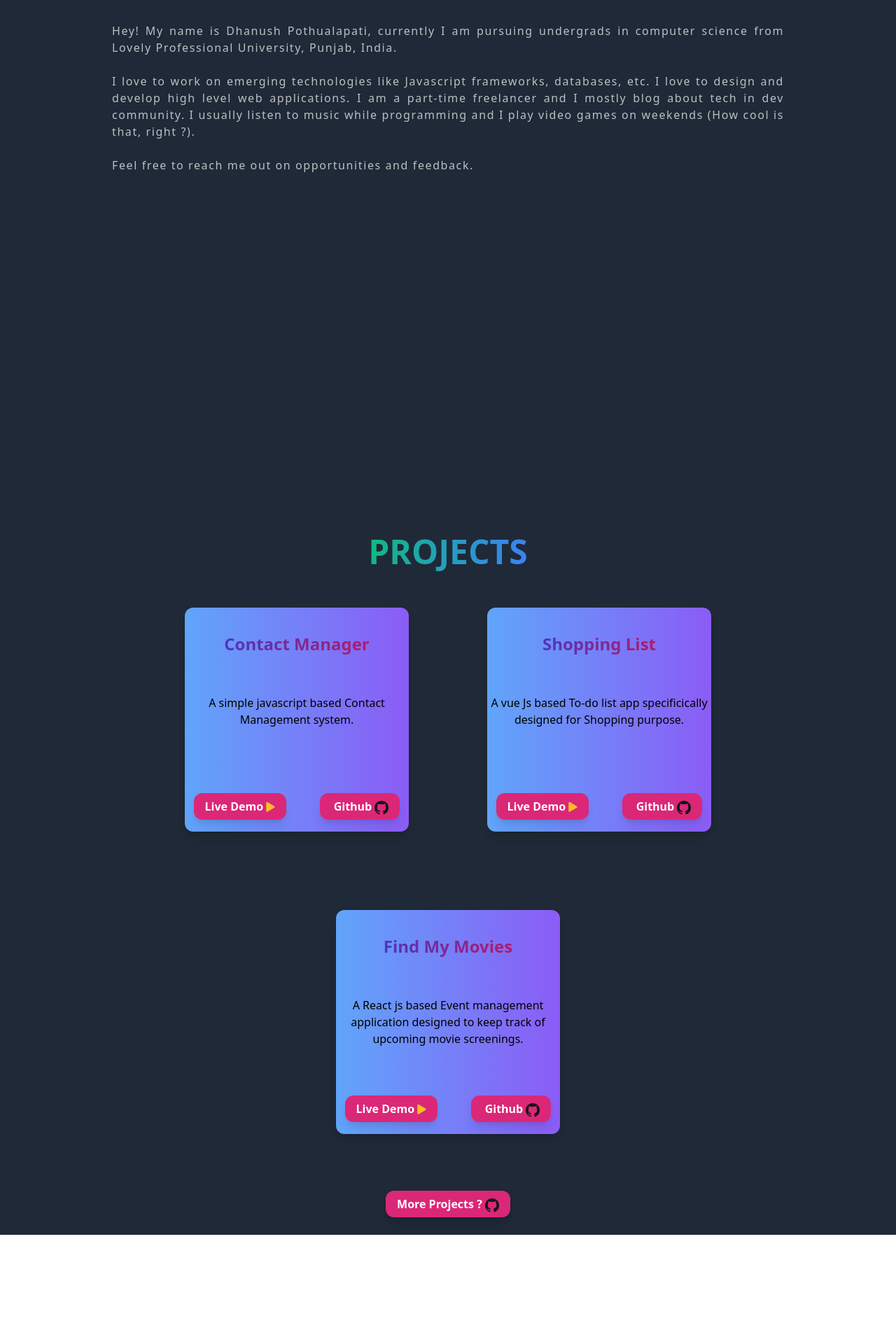
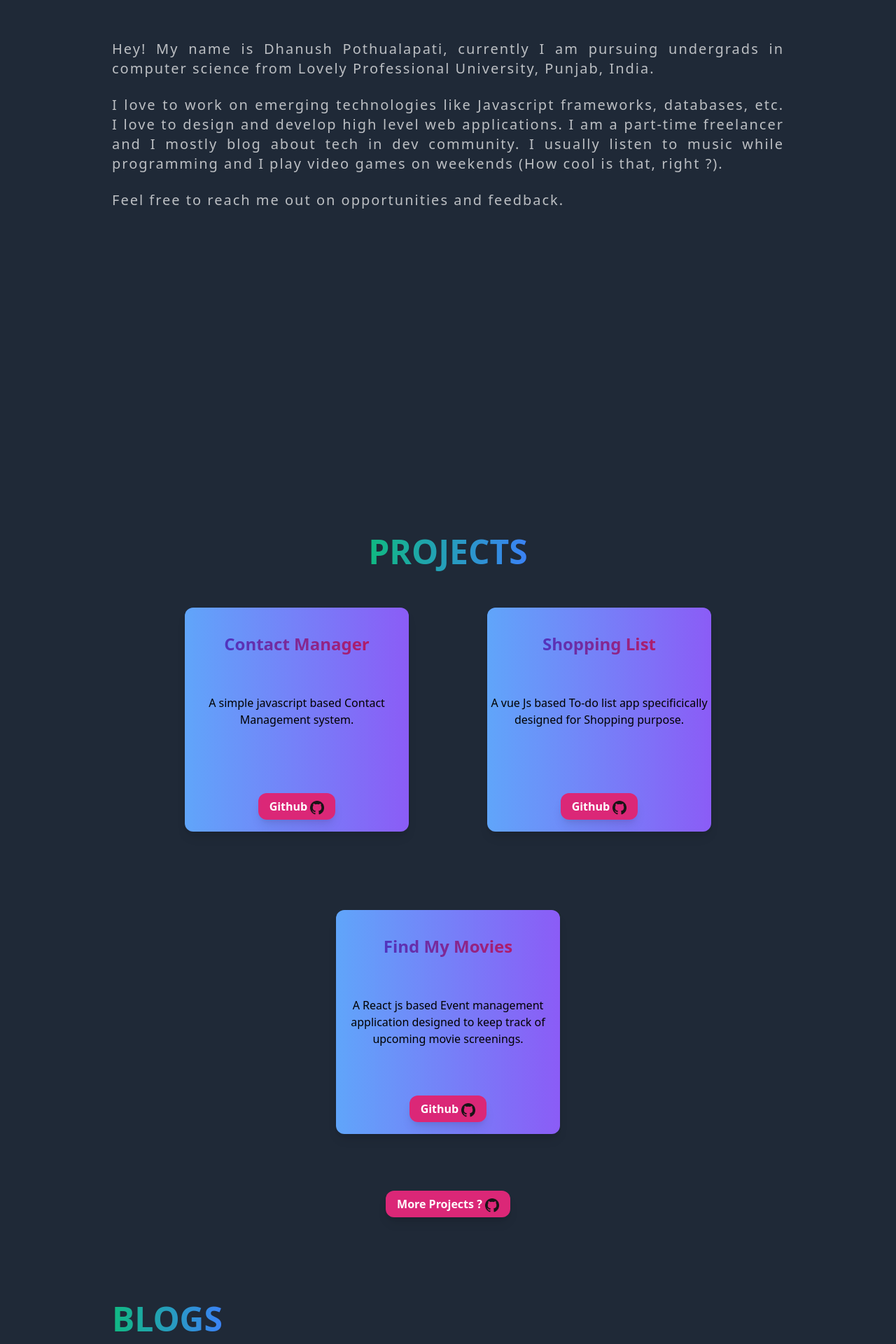
Before and after one commit to Dhanushreddy09/portfolio, a Vue app: page / in a window 1280 px wide. Shown: the part 820-2740 px from the top of the page at 70% size. Before the commit the page ends 2584 px from the top, so only its background shows below. Built offline with nearby package versions, Linux system fonts and the light colour scheme; a small style sheet from the web is missing.

Commit message:
screwing up

```diff
--- a/src/components/Navbar.vue
+++ b/src/components/Navbar.vue
@@ -4,7 +4,7 @@
       <ul class="md:space-x-10 space-x-8">
         <li class="float-left cursor-pointer px-3 hover:bg-green-50 hover:text-black rounded-md hover:shadow-lg"><a href="#about">ABOUT</a></li>
     <li class="float-left cursor-pointer px-3 hover:bg-green-50 hover:text-black rounded-md hover:shadow-lg"><a href="#projects">PROJECTS</a></li>
-    <li class="float-left cursor-pointer px-3 hover:bg-green-50 hover:text-black rounded-md hover:shadow-lg">BLOGS</li>
+    <li class="float-left cursor-pointer px-3 hover:bg-green-50 hover:text-black rounded-md hover:shadow-lg"><a href="#blogs">BLOGS</a></li>
       </ul>
   </div>
  <div class="h-full text-center text-white content-around py-20">
@@ -54,18 +54,19 @@
   <br/>
   <br/>
   <br/>
-  <p class="text-white text-md text-opacity-70 text-justify tracking-widest">
+  <br/>
+  <p class="text-white md:text-xl text-md text-opacity-70 text-justify tracking-widest">
     Hey! My name is Dhanush Pothualapati, currently I am pursuing undergrads in computer science from Lovely
     Professional University, Punjab, India.
   </p>
   <br/>
-  <p class="text-white text-md text-opacity-70 text-justify tracking-widest">
+  <p class="text-white md:text-xl text-md text-opacity-70 text-justify tracking-widest">
       I love to work on emerging technologies like Javascript frameworks, databases, etc. I love to design and
       develop high level web applications. I am a part-time freelancer and I mostly blog about tech in dev community.
       I usually listen to music while programming and I play video games on weekends (How cool is that, right ?).
   </p>
   <br/>
-  <p class=" text-white text-md text-opacity-70 text-justify tracking-widest">
+  <p class=" text-white md:text-xl text-md text-opacity-70 text-justify tracking-widest">
     Feel free to reach me out on opportunities and feedback.
   </p>
 </div>
@@ -86,10 +87,7 @@
        </div>
        <br/>
        <br/>
-       <div class="px-3 space-x-12">
-         <a :href="project.livedemolink" target="blank" class="bg-pink-600 cursor-pointer hover:bg-pink-700 focus:outline-none text-white font-bold py-2 px-4 rounded-xl shadow-lg">
- Live Demo  <i class="fa fa-play text-sm text-yellow-400" aria-hidden="true"></i>
-</a>
+       <div class="">
 <a :href="project.gitlink" target="blank" class=" bg-pink-600 hover:bg-pink-700 focus:outline-none text-white font-bold py-2 px-4 rounded-xl shadow-lg">
  Github <img class="h-5 w-5 inline" :src="markgithub" />
 </a>
@@ -101,7 +99,20 @@
  More Projects ? <img class="h-5 w-5 inline" :src="markgithub" />
 </a>
 </div>
-
+<br/>
+<br/>
+<br/>
+<br/>
+<div class="w-3/4 m-auto">
+  <span id="blogs" class=" font-black bg-clip-text text-transparent bg-gradient-to-r from-green-500  to-blue-500 text-5xl">BLOGS</span>
+  <br/>
+  <br/>
+  <br/>
+  <div v-for="blog in blogs" :key="blog.id" class="py-6">
+  <a :href="blog.link" target="blank" class=" italic text-justify text-2xl text-white font-bold text-opacity-70">{{blog.id}}. {{blog.title}}</a>
+  </div>
+  </div>
+  <div class="text-center py-8 text-opacity-60 h-24 text-white">&copy 2020, Dhanush Pothulapati</div>
 </div>
 </template>
 <script>
@@ -122,27 +133,35 @@ export default {
          Name:'Contact Manager',
          Description:'A simple javascript based Contact Management system.',
          gitlink:'https://github.com/Dhanushreddy09/Contact-Manager',
-         livedemolink:'https://drive.google.com/file/d/1Kul-ocq_T0-Gj6obitwgJhVGk9zJFORG/view?usp=sharing'
        },
        {
          id:2,
          Name:'Shopping List',
          Description:'A vue Js based To-do list app specificically designed for Shopping purpose.',
          gitlink:'https://github.com/Dhanushreddy09/Shopping-List',
-         livedemolink:'/'
        },
        {
          id:3,
          Name:'Find My Movies',
          Description:'A React js based Event management application designed to keep track of upcoming movie screenings.',
          gitlink:'https://github.com/Dhanushreddy09/Event-Manager',
-         livedemolink:'/'
        },
+     ],
+     blogs:[
+       {
+         id:1,
+         link:'https://dev.to/dhanushreddy09/digital-images-388f',
+         title:'Digital Images'
+       }
      ]
     }
   },
   methods:{
-
+    livedemo(link){
+      if(link==''){
+        console.log("link ain't found")
+      }
+    }
   }
 }
 </script>
```
